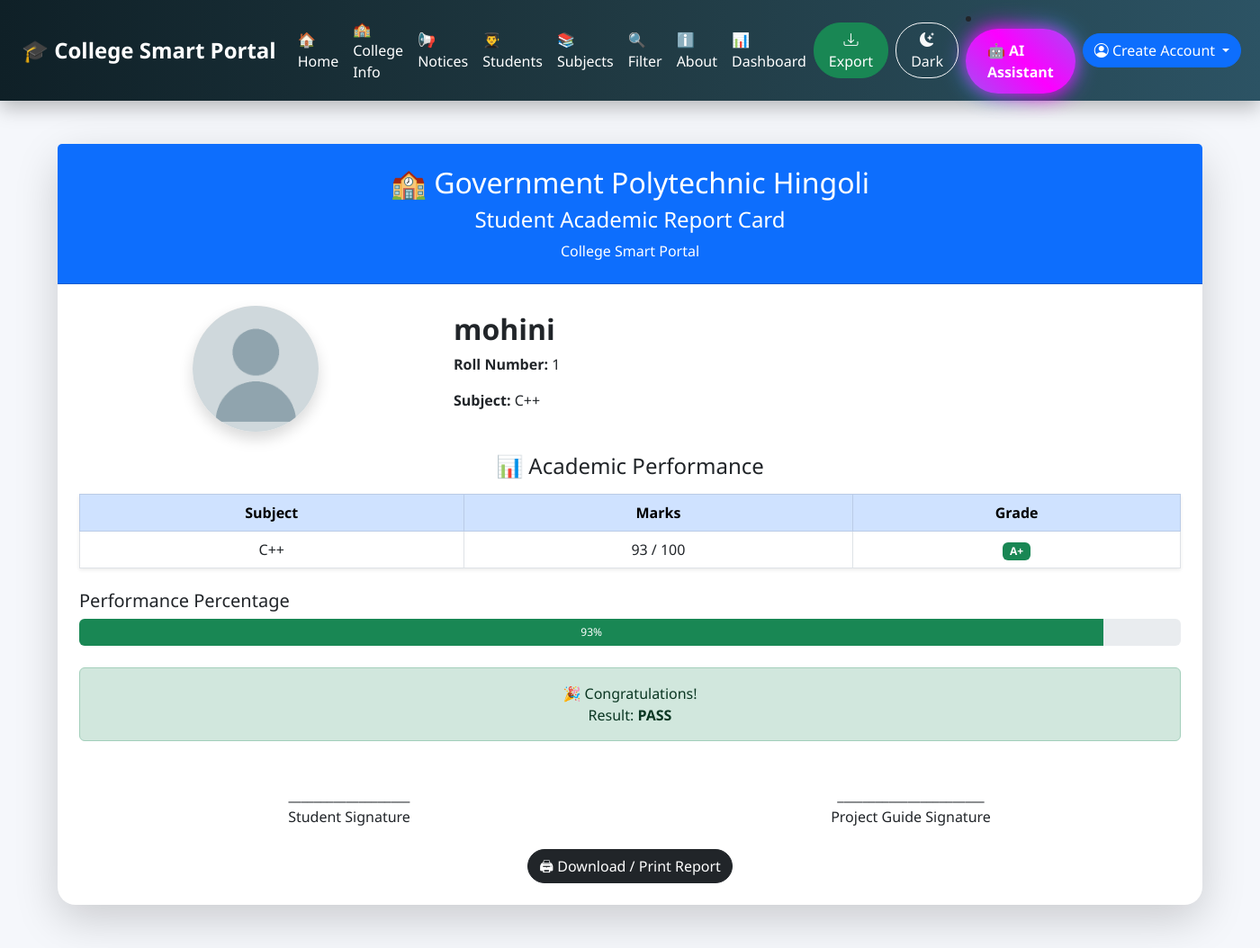
After one commit to mohinighuge49-design/python-training, a Flask app: page /report_card/14 in a window 1400 px wide. The commit adds this page. Shown: the whole page at 90% size. Run offline with Flask 3, Linux system fonts and the light colour scheme; data comes from the database, SQL or seed files in the repository.

Commit message:
Add report card feature and default student photo handling

```diff
--- a/app.py
+++ b/app.py
@@ -197,9 +197,9 @@ def add_student():
         conn = get_db(MOHINI_DB)
 
         conn.execute(
-            "INSERT INTO stud(name, roll_no, Subject, marks) VALUES (?,?,?,?)",
-            (name, roll_no, Subject, marks)
-        )
+        "INSERT INTO stud(name, roll_no, Subject, marks, photo) VALUES (?,?,?,?,?)",
+        (name, roll_no, Subject, marks, "default.png")
+    )
 
         conn.commit()
         conn.close()
@@ -208,6 +208,49 @@ def add_student():
         return redirect(url_for("students"))
 
     return render_template("add_students.html")
+
+
+    # ============ REPORT CARD ============
+
+@app.route('/report_card/<int:student_id>')
+def report_card(student_id):
+
+    conn = get_db(MOHINI_DB)
+
+    student = conn.execute(
+        "SELECT * FROM stud WHERE id=?",
+        (student_id,)
+    ).fetchone()
+
+    conn.close()
+
+    if student is None:
+        flash("Student not found!", "danger")
+        return redirect(url_for('students'))
+
+    # Grade calculation
+    marks = student['marks']
+
+    if marks >= 90:
+        grade = "A+"
+    elif marks >= 80:
+        grade = "A"
+    elif marks >= 70:
+        grade = "B+"
+    elif marks >= 60:
+        grade = "B"
+    else:
+        grade = "C"
+
+    result = "PASS" if marks >= 35 else "FAIL"
+
+
+    return render_template(
+        "report_card.html",
+        student=student,
+        grade=grade,
+        result=result
+    )
 
 #=========FILTER ROUTE==========
 
--- /dev/null
+++ b/templates/report_card.html
@@ -0,0 +1,276 @@
+{% extends "base.html" %}
+
+{% block title %}Report Card{% endblock %}
+
+{% block content %}
+
+<style>
+
+@media print {
+
+    .print-btn {
+        display: none;
+    }
+
+}
+
+</style>
+
+<div class="container mt-5 mb-5">
+
+    <div class="card shadow-lg border-0">
+
+        <!-- Header -->
+        <div class="card-header bg-primary text-white text-center p-4">
+
+            <h2>🏫 Government Polytechnic Hingoli</h2>
+            <h4>Student Academic Report Card</h4>
+            <p class="mb-0">College Smart Portal</p>
+
+        </div>
+
+
+        <div class="card-body p-4">
+
+
+            <!-- Student Profile -->
+
+            <div class="row align-items-center mb-4">
+
+
+                <div class="col-md-4 text-center">
+
+                    {% if student.photo %}
+
+                    <img src="{{ url_for('static',filename='uploads/'+student.photo) }}"
+                    width="140"
+                    height="140"
+                    class="rounded-circle shadow"
+                    style="object-fit:cover;">
+
+                    {% else %}
+
+                    <img src="{{ url_for('static',filename='uploads/default.png') }}"
+                    width="140"
+                    height="140"
+                    class="rounded-circle shadow">
+
+                    {% endif %}
+
+                </div>
+
+
+                <div class="col-md-8">
+
+                    <h2 class="fw-bold">
+                        {{student.name}}
+                    </h2>
+
+                    <p>
+                        <b>Roll Number:</b> {{student.roll_no}}
+                    </p>
+
+                    <p>
+                        <b>Subject:</b> {{student.Subject}}
+                    </p>
+
+
+                </div>
+
+
+            </div>
+
+
+
+            <!-- Marks Section -->
+
+
+            <h4 class="text-center mb-3">
+                📊 Academic Performance
+            </h4>
+
+
+            <table class="table table-bordered text-center shadow-sm">
+
+
+                <thead class="table-primary">
+
+                    <tr>
+
+                        <th>Subject</th>
+                        <th>Marks</th>
+                        <th>Grade</th>
+
+                    </tr>
+
+                </thead>
+
+
+                <tbody>
+
+
+                    <tr>
+
+                        <td>
+                            {{student.Subject}}
+                        </td>
+
+
+                        <td>
+                            {{student.marks}} / 100
+                        </td>
+
+
+                        <td>
+
+                        {% if grade=="A+" %}
+
+                        <span class="badge bg-success">
+                            A+
+                        </span>
+
+                        {% elif grade=="A" %}
+
+                        <span class="badge bg-primary">
+                            A
+                        </span>
+
+                        {% elif grade=="B+" %}
+
+                        <span class="badge bg-warning text-dark">
+                            B+
+                        </span>
+
+                        {% else %}
+
+                        <span class="badge bg-secondary">
+                            {{grade}}
+                        </span>
+
+                        {% endif %}
+
+                        </td>
+
+
+                    </tr>
+
+
+                </tbody>
+
+
+            </table>
+
+
+
+            <!-- Progress -->
+
+
+            <div class="mt-4">
+
+
+                <h5>
+                    Performance Percentage
+                </h5>
+
+
+                <div class="progress"
+                style="height:30px;">
+
+
+                    <div class="progress-bar bg-success"
+                    style="width:{{student.marks}}%">
+
+
+                    {{student.marks}}%
+
+
+                    </div>
+
+
+                </div>
+
+
+            </div>
+
+
+
+            <!-- Result -->
+
+
+            <div class="text-center mt-4">
+
+
+            {% if result=="PASS" %}
+
+                <div class="alert alert-success">
+
+                    🎉 Congratulations!
+                    <br>
+                    Result: <b>PASS</b>
+
+                </div>
+
+
+            {% else %}
+
+
+                <div class="alert alert-danger">
+
+                    Result:
+                    <b>FAIL</b>
+
+                </div>
+
+
+            {% endif %}
+
+
+            </div>
+
+
+
+            <!-- Footer -->
+
+
+            <div class="row mt-5 text-center">
+
+
+                <div class="col-md-6">
+
+                    ___________________
+
+                    <br>
+
+                    Student Signature
+
+                </div>
+
+
+
+                <div class="col-md-6">
+                  _______________________
+                   <br>
+                        Project Guide Signature
+                </div>
+
+            </div>
+
+            <div class="text-center mt-4">
+
+                <button onclick="window.print()" class="btn btn-dark print-btn">
+                🖨 Download / Print Report
+                </button>
+
+            </div>
+
+
+        </div>
+
+
+    </div>
+
+
+</div>
+
+
+{% endblock %}
```
Also changed, not shown: templates/detail.html (+24 -3 lines), templates/id-card.html (+15 -10 lines), static/uploads/default.png (added).
